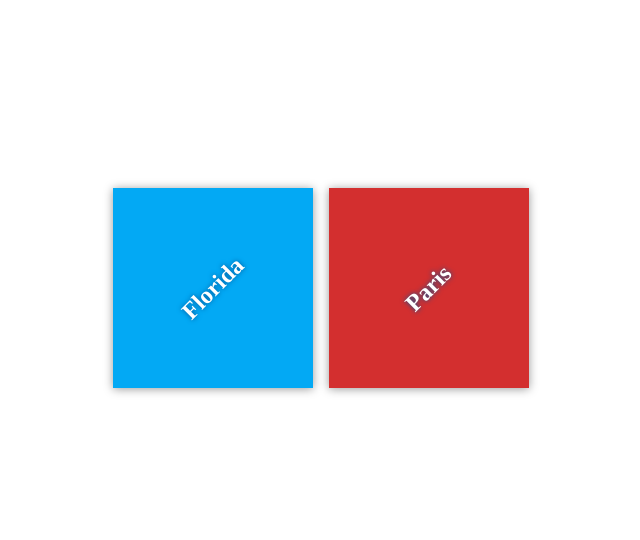
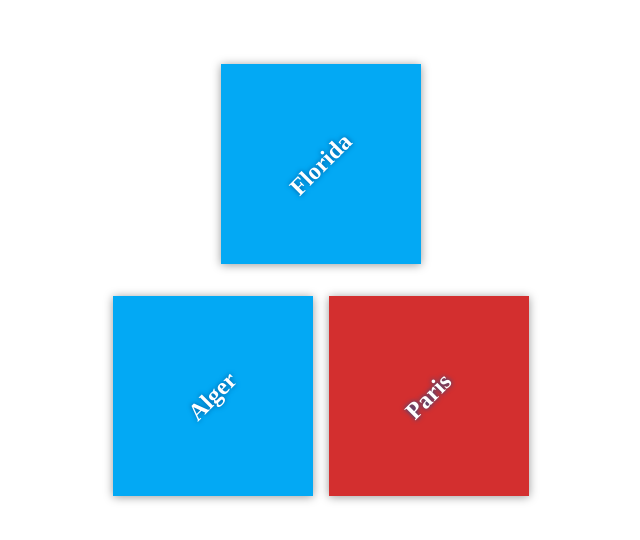
Before and after one commit to Chawki96/my-travel-plan, a plain HTML site: page index.html in a window 1280 px wide. Shown: the part 112-652 px from the top of the page, without its empty margins (319-959 px from the left). Drawn offline with Linux system fonts and the light colour scheme; files that its build step writes are made by us from their sources.

Commit message:
change index.html

```diff
--- a/index.html
+++ b/index.html
@@ -13,6 +13,12 @@
             <div class="destination" id="florida">
                 <h2>Florida</h2>
             </div>
+    <div class="container">
+        <div class="destination-container">
+            <div class="destination" id="Alger">
+                <h2>Alger</h2>
+            </div>
+
 
             <div class="destination" id="paris">
                 <h2>Paris</h2>
```
